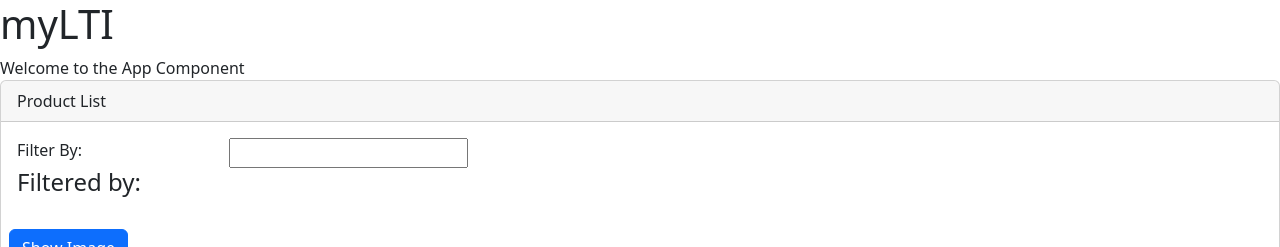
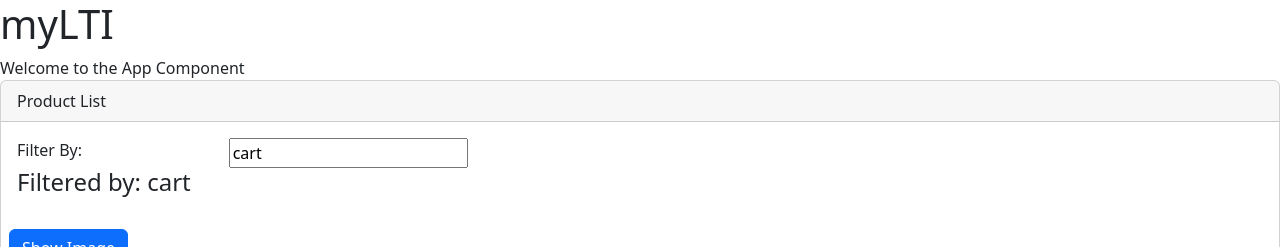
Before and after one commit to Jitin20/myLTIAngular, an Angular app: page / in a window 1280 px wide. Shown: the top 247 px of the page. Built offline with nearby package versions, Linux system fonts and the light colour scheme.

Commit message:
Implememting two way binding  It is like a banana in A Box method
 Always remember to add the FormsModule in app.module.ts

```diff
--- a/src/app/app.module.ts
+++ b/src/app/app.module.ts
@@ -1,4 +1,5 @@
 import { NgModule } from '@angular/core';
+import { FormsModule } from '@angular/forms';
 import { BrowserModule } from '@angular/platform-browser';
 
 
@@ -13,7 +14,8 @@ import { ProductlistComponent } from './products/productlist/productlist.compone
   ],
   imports: [
     BrowserModule,
-    AppRoutingModule
+    AppRoutingModule,
+    FormsModule
   ],
   providers: [],
   bootstrap: [AppComponent]
--- a/src/app/products/productlist/productlist.component.html
+++ b/src/app/products/productlist/productlist.component.html
@@ -5,10 +5,11 @@
     <div class="card-body">
         <div class="row">
             <div class="col-md-2">Filter By:</div>
-            <div class="col-md-4"><input type="text"/></div>
+            <div class="col-md-4"><input type="text" [(ngModel)] = 'listFilter'/></div>
         </div>
         <div class="row">
-            <div class="col-md-6"><h4>Filtered by: </h4></div>
+            <div class="col-md-6"><h4>Filtered by: {{listFilter }}</h4></div>
+
         </div>
     </div>
     <div class="table-responsive">
--- a/src/app/products/productlist/productlist.component.ts
+++ b/src/app/products/productlist/productlist.component.ts
@@ -10,6 +10,7 @@ export class ProductlistComponent implements OnInit {
   pageTitle: string = 'Product List'
   imageWidth: number = 40
   imageMargin:number = 2
+  listFilter: string = 'cart';
   show:boolean = false
   toggleshow():void{
     this.show = !this.show
```
